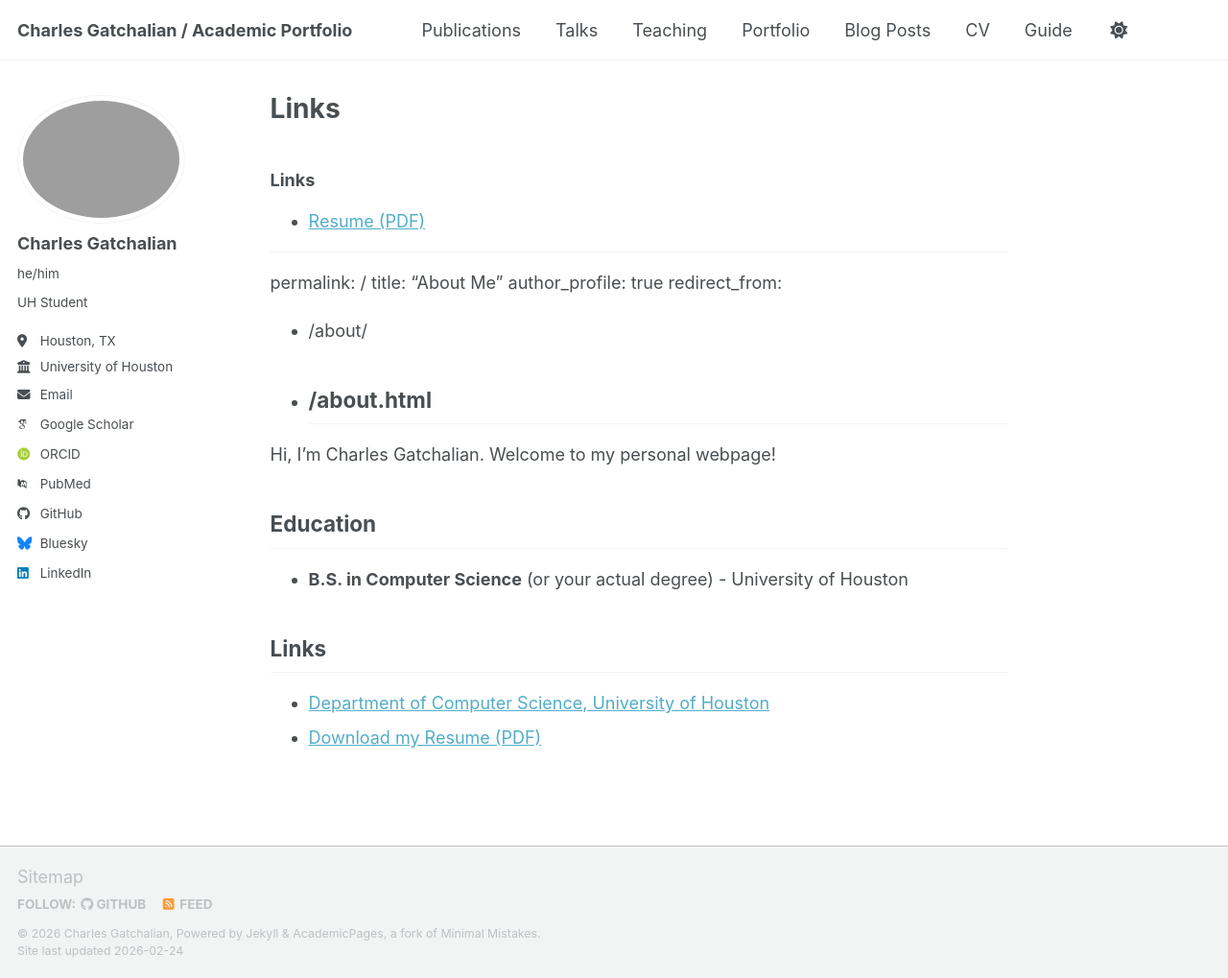
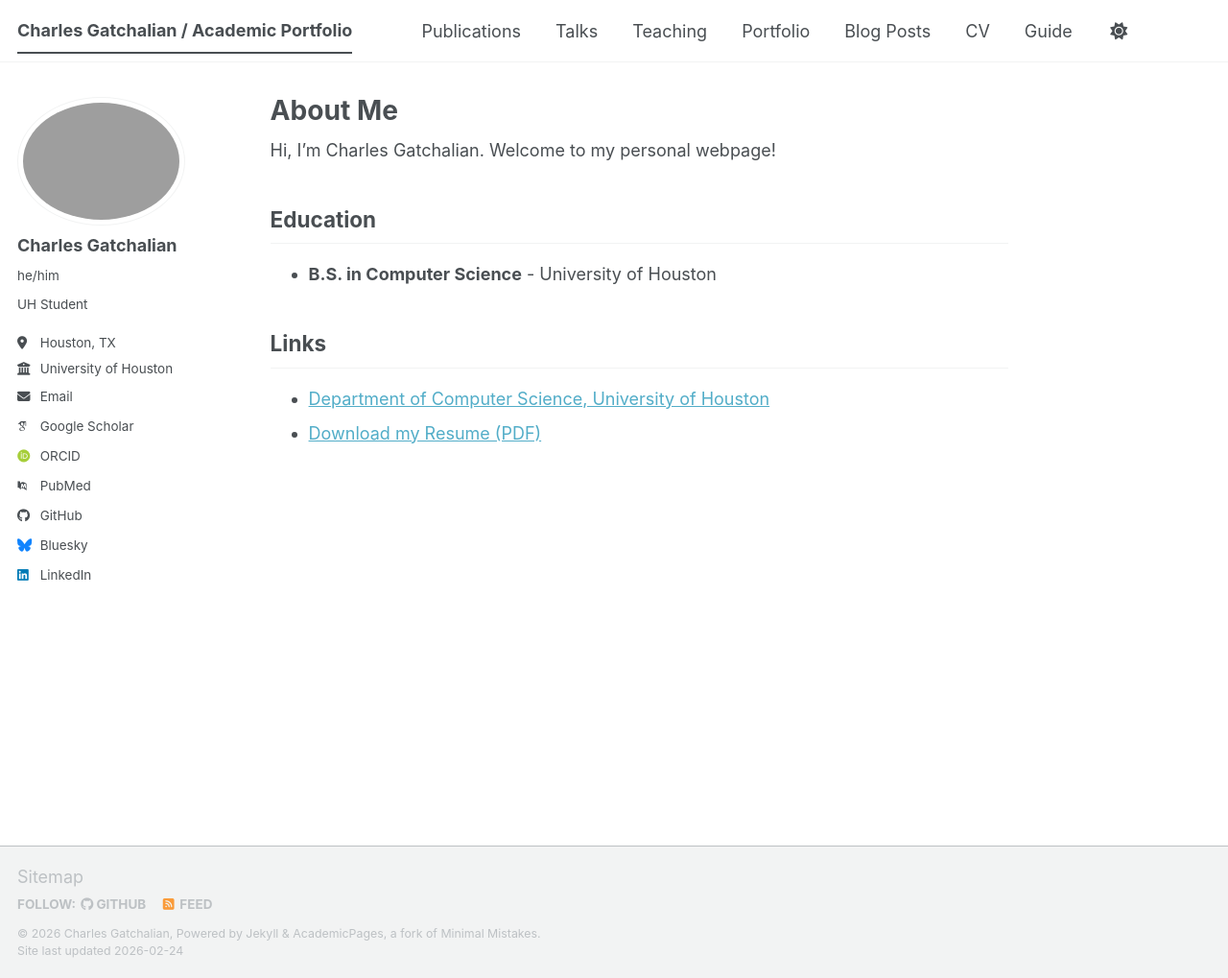
Before and after one commit to gat516/gat516.github.io, a Jekyll site: the page built from _pages/about.md, in a window 1280 px wide and 1019 px high. Shown: the whole window at 96% size. Built offline with Jekyll 4.4.1, drawn with Linux system fonts in a browser that asks for light colours; some web fonts are replaced; our own code applies the rules of GitHub Pages for plain Markdown files; a script bundle is joined from its source files by our own code; library files that are not in the unit come from our copies.

Commit message:
pages not found fix

```diff
--- a/_pages/about.md
+++ b/_pages/about.md
@@ -1,7 +1,3 @@
-
-### Links
-- [Resume (PDF)](/files/resume.pdf)
-
 ---
 permalink: /
 title: "About Me"
@@ -14,7 +10,7 @@ redirect_from:
 Hi, I'm Charles Gatchalian. Welcome to my personal webpage!
 
 ## Education
-* **B.S. in Computer Science** (or your actual degree) - University of Houston
+* **B.S. in Computer Science** - University of Houston
 
 ## Links
 * [Department of Computer Science, University of Houston](https://cs.uh.edu)
```
